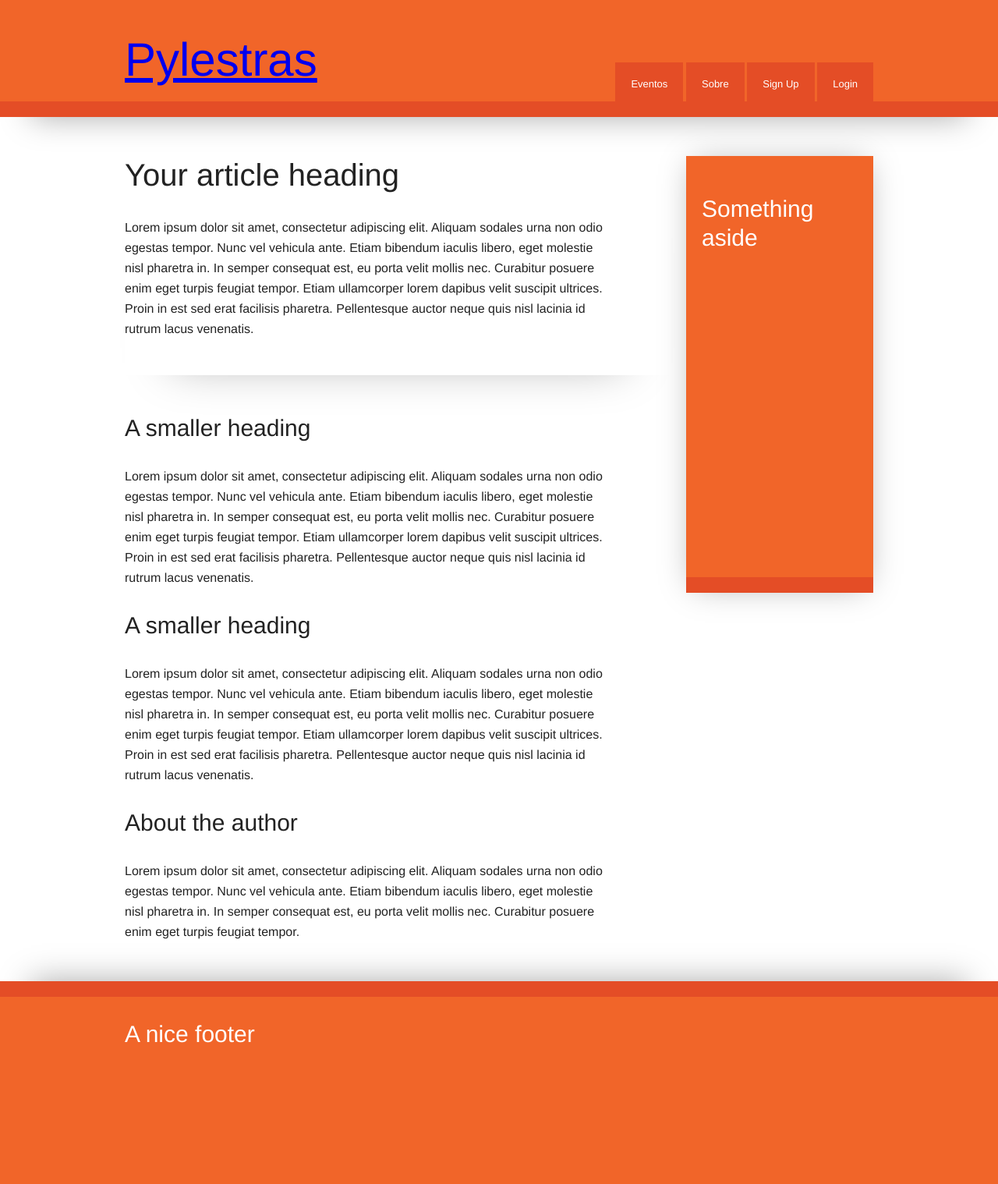
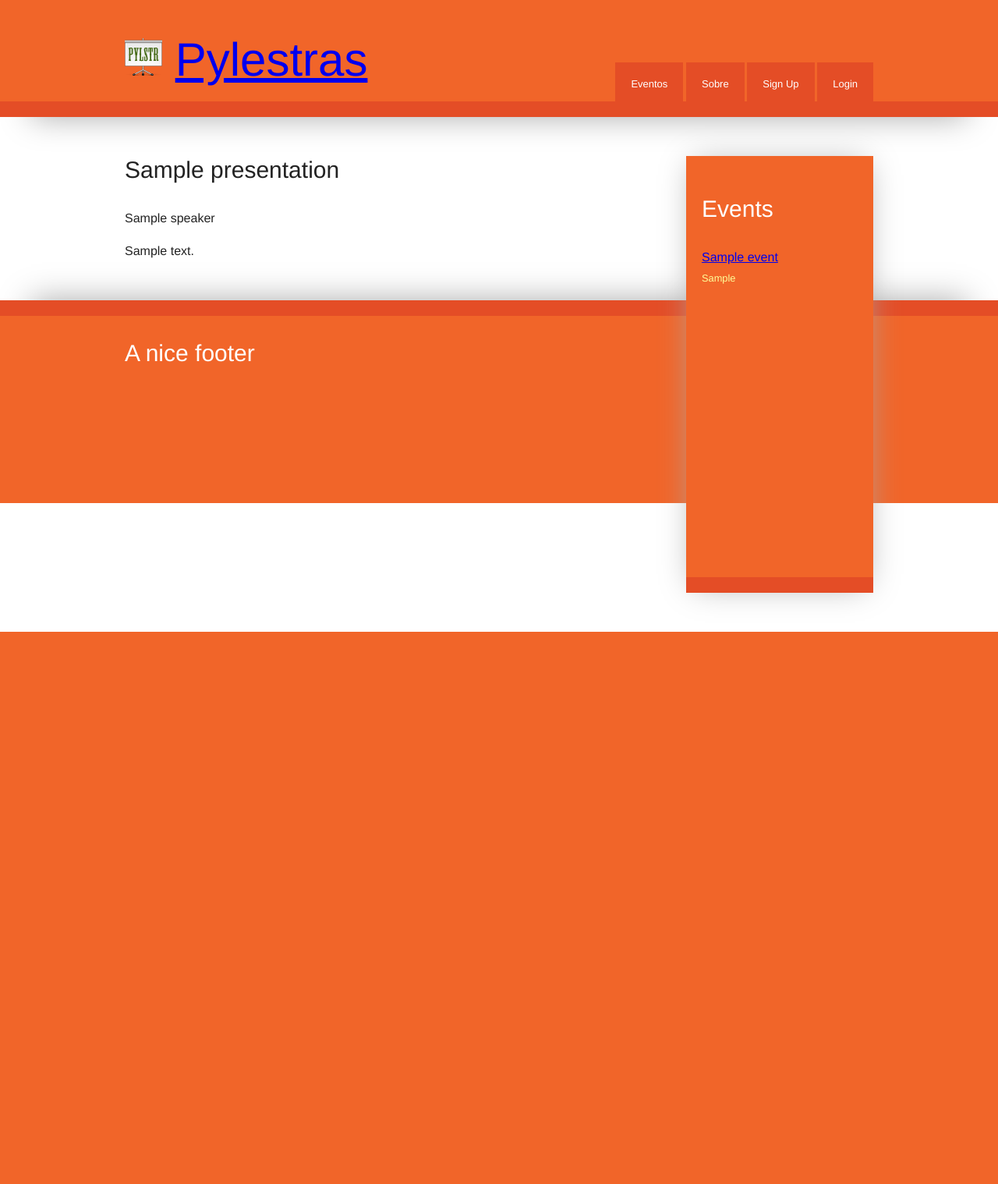
Before and after one commit to fabiocerqueira/djangodash2011, a Django app: template src/pylestras/templates/index.html in a window 1280 px wide; the page is wider, and only the part inside the window is pictured. Shown: that part at 78% size. After the commit the page ends 810 px from the top of that part, so only its background shows below. Run offline with Django 3.2, Linux system fonts and the light colour scheme; the template is opened without the code that fills it: most values are stand-ins (such as "Sample title", 1, 10 or a date in 2020); some libraries are stand-ins or nearby versions.

Commit message:
Página inicial com algumas variáveis (presetations do ultimo event e evente na sidebar) logo adicionado ao template

```diff
--- a/src/pylestras/activity/admin.py
+++ b/src/pylestras/activity/admin.py
@@ -1,5 +1,6 @@
 from django.contrib import admin
 
-from activity.models import Event
+from activity.models import Event, Presentation
 
 admin.site.register(Event)
+admin.site.register(Presentation)
--- a/src/pylestras/activity/views.py
+++ b/src/pylestras/activity/views.py
@@ -1,12 +1,15 @@
 from django.views.generic import ListView,DetailView
 from django.shortcuts import get_object_or_404
 
-from activity.models import Event
+from activity.models import Event, Presentation
 
 class EventDetailView(DetailView):
     model = Event
     context_object_name = "event"
 
+class PresentationDetailView(DetailView):
+    model = Presentation
+    context_object_name = 'presentation'
 
 class DashboardListView(ListView):
     context_object_name = "event_list"
--- a/src/pylestras/static_files/css/style.css
+++ b/src/pylestras/static_files/css/style.css
@@ -1,3 +1,12 @@
+/*
+ * Pylestras
+ */
+
+.date_event {
+    font-size: 0.8em;
+    color: #ffff99;
+}
+
 /*
  * HTML5 Boilerplate
  *
--- /dev/null
+++ b/src/pylestras/templates/activity/presentation_detail.html
@@ -0,0 +1,5 @@
+{% extends "base.html" %}
+
+{% block content %}
+    <h2>{{ presentatio.title }}</h2>
+{% endblock %}
--- a/src/pylestras/templates/base.html
+++ b/src/pylestras/templates/base.html
@@ -24,7 +24,10 @@
 <body>
 	<div id="header-container">
 		<header class="wrapper">
-			<h1 id="title"><a href="{% url homepage %}">Pylestras</a></h1>
+			<h1 id="title">
+                <img src="{{ STATIC_URL }}img/logo_pylstr.png" alt="Pylestras" title="Pylestras">
+                <a href="{% url homepage %}">Pylestras</a>
+            </h1>
 			<nav>
 				<ul>
 					<li><a href="#">Eventos</a></li>
--- a/src/pylestras/templates/index.html
+++ b/src/pylestras/templates/index.html
@@ -1,20 +1,24 @@
 {% extends "base.html" %}
 {% block content %}
 <aside>
-    <h3>Something aside</h3>
+    {% for event in events %}
+        <h3>Events</h3>
+        <p>
+            <a href="{{ event.get_absolute_url }}">{{ event.name }}</a><br />
+            <span class="date_event">{{ event.event_start }}</span>
+        </p>
+    {% empty %}
+        <h3>Empty</h3>
+    {% endfor %}
 </aside>
 <article>
-    <header>
-        <h2>Your article heading</h2>
-        <p>Lorem ipsum dolor sit amet, consectetur adipiscing elit. Aliquam sodales urna non odio egestas tempor. Nunc vel vehicula ante. Etiam bibendum iaculis libero, eget molestie nisl pharetra in. In semper consequat est, eu porta velit mollis nec. Curabitur posuere enim eget turpis feugiat tempor. Etiam ullamcorper lorem dapibus velit suscipit ultrices. Proin in est sed erat facilisis pharetra. Pellentesque auctor neque quis nisl lacinia id rutrum lacus venenatis.</p>
-    </header>
-    <h3>A smaller heading</h3>
-        <p>Lorem ipsum dolor sit amet, consectetur adipiscing elit. Aliquam sodales urna non odio egestas tempor. Nunc vel vehicula ante. Etiam bibendum iaculis libero, eget molestie nisl pharetra in. In semper consequat est, eu porta velit mollis nec. Curabitur posuere enim eget turpis feugiat tempor. Etiam ullamcorper lorem dapibus velit suscipit ultrices. Proin in est sed erat facilisis pharetra. Pellentesque auctor neque quis nisl lacinia id rutrum lacus venenatis.</p>
-    <h3>A smaller heading</h3>
-        <p>Lorem ipsum dolor sit amet, consectetur adipiscing elit. Aliquam sodales urna non odio egestas tempor. Nunc vel vehicula ante. Etiam bibendum iaculis libero, eget molestie nisl pharetra in. In semper consequat est, eu porta velit mollis nec. Curabitur posuere enim eget turpis feugiat tempor. Etiam ullamcorper lorem dapibus velit suscipit ultrices. Proin in est sed erat facilisis pharetra. Pellentesque auctor neque quis nisl lacinia id rutrum lacus venenatis.</p>
-    <footer>
-    <h3>About the author</h3>
-        <p>Lorem ipsum dolor sit amet, consectetur adipiscing elit. Aliquam sodales urna non odio egestas tempor. Nunc vel vehicula ante. Etiam bibendum iaculis libero, eget molestie nisl pharetra in. In semper consequat est, eu porta velit mollis nec. Curabitur posuere enim eget turpis feugiat tempor.</p>
-    </footer>
+    {% for presentation in presentations %}
+        <h3>{{ presentation.title }}</h3>
+        <p>{{ presentation.speaker }}</p>
+        <p>{{ presentation.description }}</p>
+    {% empty %}
+        <h3>Empty</h3>
+        <p>Data not found.</p>
+    {% endfor %}
 </article>
 {% endblock %}
```
Also changed, not shown: src/pylestras/urls.py (+14 -0 lines), src/pylestras/static_files/img/logo_pylstr.png (added).
